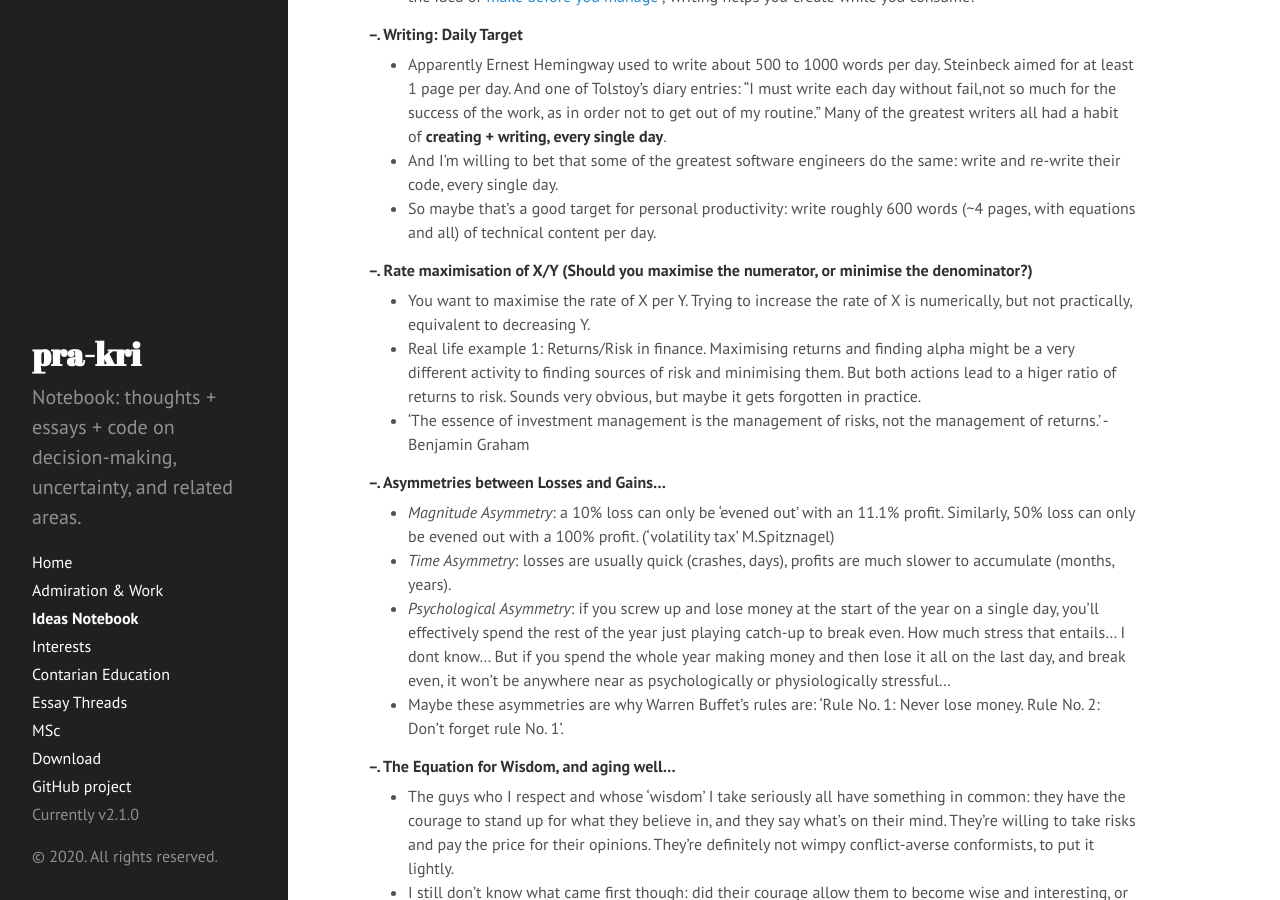
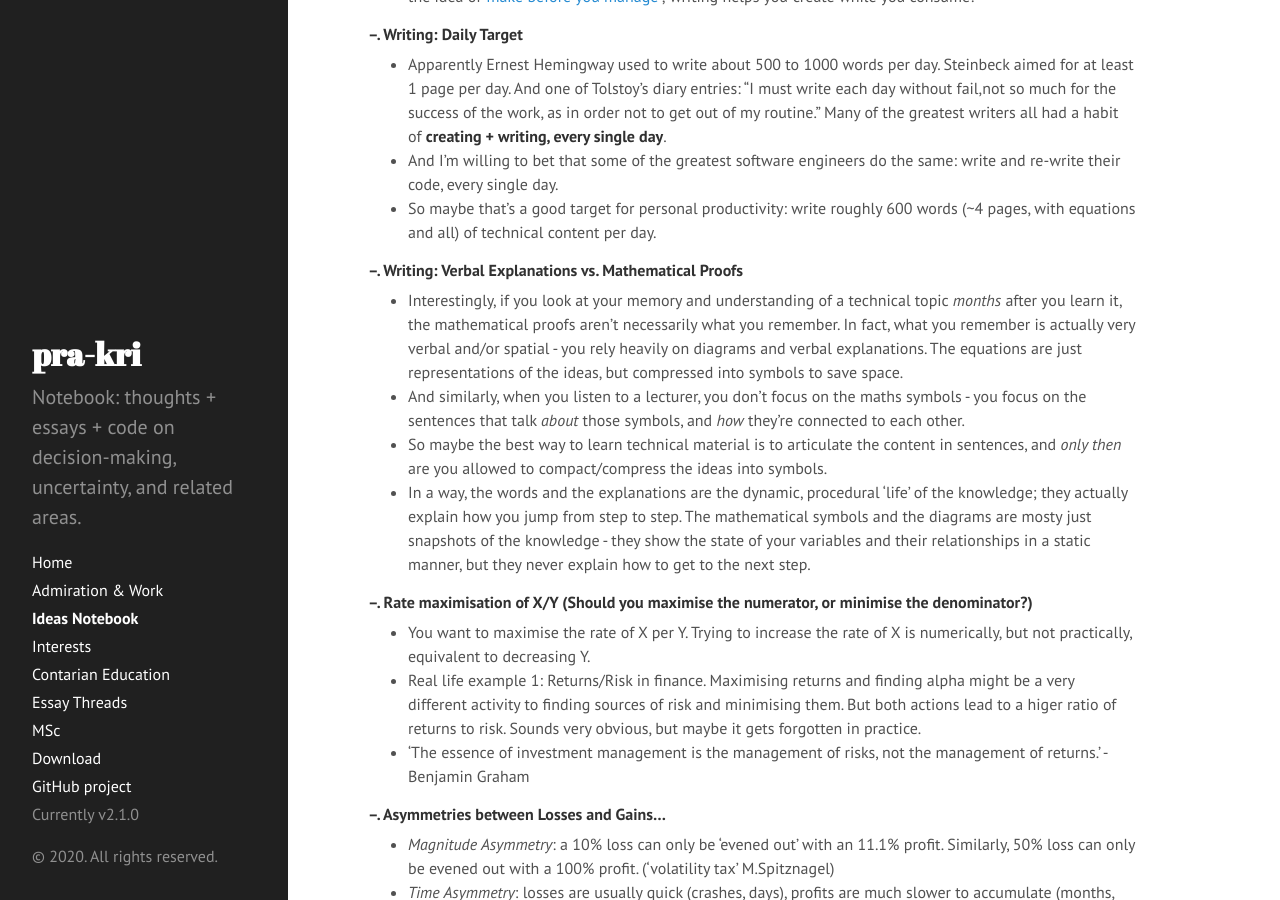
Before and after one commit to pra-kri/pra-kri.github.io, a Jekyll site: the page built from IdeasNotebook.md, in a window 1280 px wide and 900 px high, scrolled down 2140 px. Built offline with Jekyll 4.4.1, drawn with Linux system fonts in a browser that asks for light colours; Markdown is read by kramdown in place of the engine named in the settings.

Commit message:
Update IdeasNotebook.md

```diff
--- a/IdeasNotebook.md
+++ b/IdeasNotebook.md
@@ -47,6 +47,12 @@ Maybe the solution is to work in small selective teams with autonomy and shared
 * Apparently Ernest Hemingway used to write about 500 to 1000 words per day. Steinbeck aimed for at least 1 page per day. And one of Tolstoy's diary entries: "I must write each day without fail,not so much for the success of the work, as in order not to get out of my routine." Many of the greatest writers all had a habit of **creating + writing, every single day**.
 * And I'm willing to bet that some of the greatest software engineers do the same: write and re-write their code, every single day.
 * So maybe that's a good target for personal productivity: write roughly 600 words (~4 pages, with equations and all) of technical content per day.
+
+##### --. Writing: Verbal Explanations vs. Mathematical Proofs
+* Interestingly, if you look at your memory and understanding of a technical topic *months* after you learn it, the mathematical proofs aren't necessarily what you remember. In fact, what you remember is actually very verbal and/or spatial - you rely heavily on diagrams and verbal explanations. The equations are just representations of the ideas, but compressed into symbols to save space.
+* And similarly, when you listen to a lecturer, you don't focus on the maths symbols - you focus on the sentences that talk *about* those symbols, and *how* they're connected to each other.
+* So maybe the best way to learn technical material is to articulate the content in sentences, and *only then* are you allowed to compact/compress the ideas into symbols.
+* In a way, the words and the explanations are the dynamic, procedural 'life' of the knowledge; they actually explain how you jump from step to step. The mathematical symbols and the diagrams are mosty just snapshots of the knowledge - they show the state of your variables and their relationships in a static manner, but they never explain how to get to the next step.
 
 ##### --. Rate maximisation of X/Y (Should you maximise the numerator, or minimise the denominator?)
 * You want to maximise the rate of X per Y. Trying to increase the rate of X is numerically, but not practically, equivalent to decreasing Y.
```
